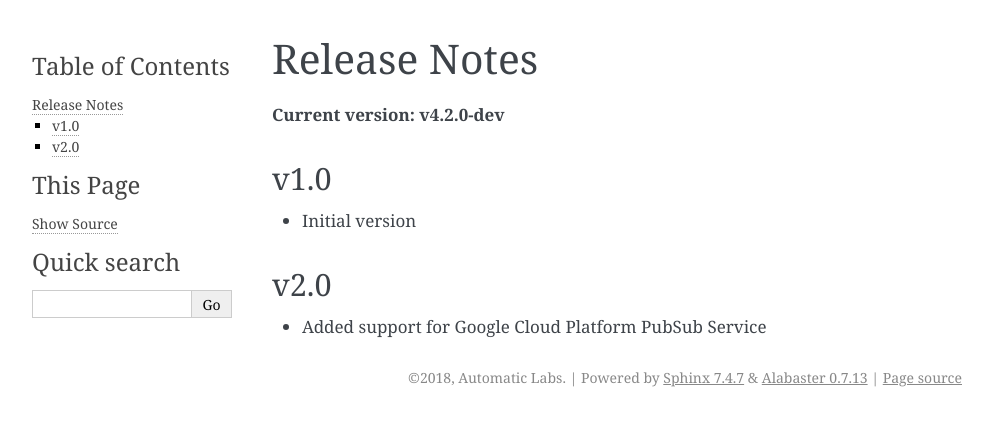
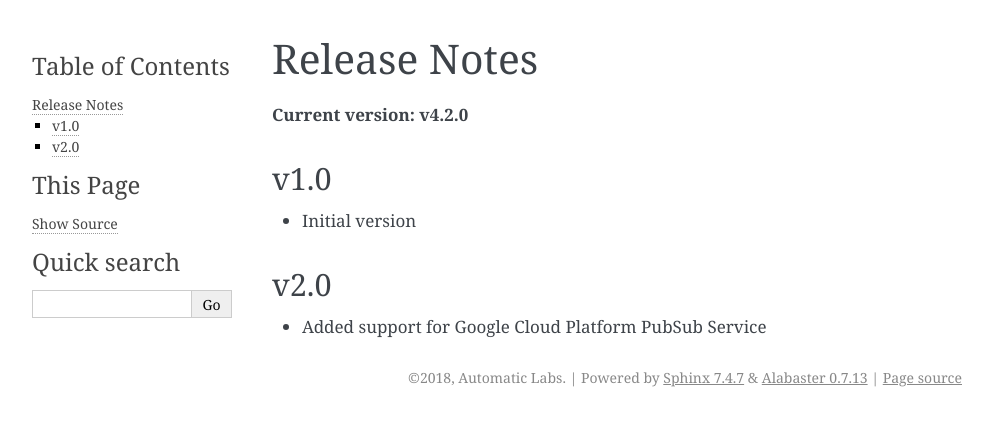
Before and after one commit to cloudchacho/hedwig-python, a Sphinx documentation site: the page built from docs/releases.rst, in a window 1280 px wide. Shown: the top 426 px of the page, without its empty margins (148-1141 px from the left). Built offline with Sphinx 7.4.7, drawn with Linux system fonts in a browser that asks for light colours.

Commit message:
Bump version: 4.2.0-dev → 4.2.0

```diff
--- a/docs/conf.py
+++ b/docs/conf.py
@@ -32,7 +32,7 @@
 # The short X.Y version
 version = '1.0'
 # The full version, including alpha/beta/rc tags
-release = '4.2.0-dev'
+release = '4.2.0'
 
 
 # -- General configuration ---------------------------------------------------
--- a/docs/releases.rst
+++ b/docs/releases.rst
@@ -1,7 +1,7 @@
 Release Notes
 =============
 
-**Current version: v4.2.0-dev**
+**Current version: v4.2.0**
 
 v1.0
 ~~~~
--- a/hedwig/__init__.py
+++ b/hedwig/__init__.py
@@ -7,4 +7,4 @@
 
 
 # semantic versioning (http://semver.org/)
-VERSION = '4.2.0-dev'
+VERSION = '4.2.0'
```
Also changed, not shown: .bumpversion.cfg.
